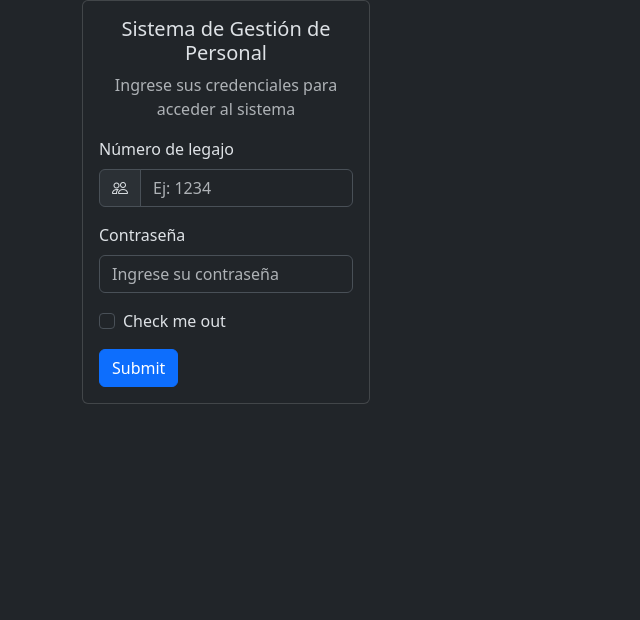
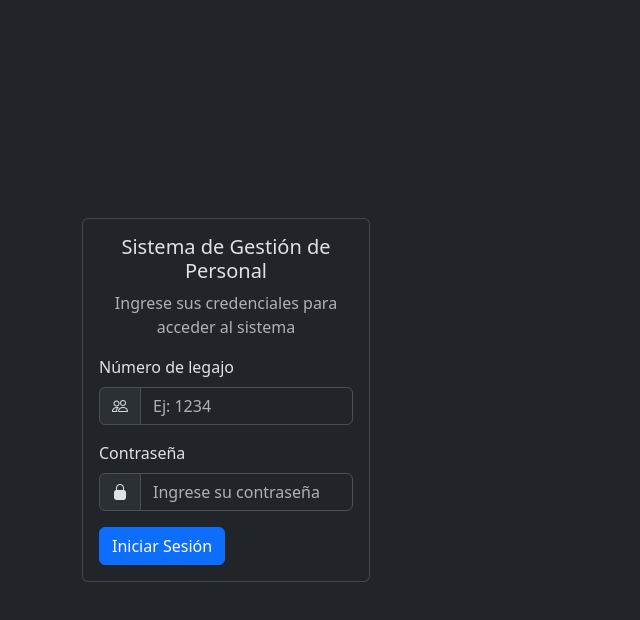
Before and after one commit to LuuRuiz17/GestionDePersonal-AdR-TFI, a React (Vite) app: page / in a window 1280 px wide. Shown: the top 620 px of the page, without its empty margins (0-640 px from the left). Built offline with nearby package versions, Linux system fonts and the light colour scheme.

Commit message:
agrego iconos a los input. Ademas en css agrego propiedades en el root y contenidoPrincipal para bajar el footer y el main tome todo el alto de la pagina

```diff
--- a/src/App.css
+++ b/src/App.css
@@ -0,0 +1,10 @@
+
+#root{
+    display: flex;
+    flex-direction: column;
+    min-height: 100vh;
+}
+
+.contenidoPrincipal{
+    flex-grow: 1;
+}
--- a/src/components/pages/LoginEmpleados.jsx
+++ b/src/components/pages/LoginEmpleados.jsx
@@ -2,7 +2,7 @@ import { Container, Card, Button, Form, InputGroup  } from "react-bootstrap";
 
 const LoginEmpleados = () => {
   return (
-    <section className="contenidoPrincipal">
+    <section className="contenidoPrincipal d-flex justify-content-center align-items-center">
       <Container>
         <Card style={{ width: "18rem" }}>
           <Card.Body>
@@ -19,24 +19,26 @@ const LoginEmpleados = () => {
                   <InputGroup.Text id="basic-addon1"><i class="bi bi-people"></i></InputGroup.Text>
                   <Form.Control
                     placeholder="Ej: 1234"
-                    aria-label="Username"
-                    aria-describedby="basic-addon1"
+                    type="text"
+                    required
                   />
                 </InputGroup>
               </Form.Group>
 
               <Form.Group className="mb-3" controlId="formBasicPassword">
                 <Form.Label>Contraseña</Form.Label>
-                <Form.Control
+                <InputGroup className="mb-3">
+                  <InputGroup.Text id="basic-addon1"><i class="bi bi-lock-fill"></i></InputGroup.Text>
+                  <Form.Control
                   type="password"
-                  placeholder="Ingrese su contraseña"
-                />
+                    placeholder="Ingrese su contraseña"
+                    required
+                  />
+                </InputGroup>
               </Form.Group>
-              <Form.Group className="mb-3" controlId="formBasicCheckbox">
-                <Form.Check type="checkbox" label="Check me out" />
-              </Form.Group>
+
               <Button variant="primary" type="submit">
-                Submit
+                Iniciar Sesión
               </Button>
             </Form>
           </Card.Body>
```
